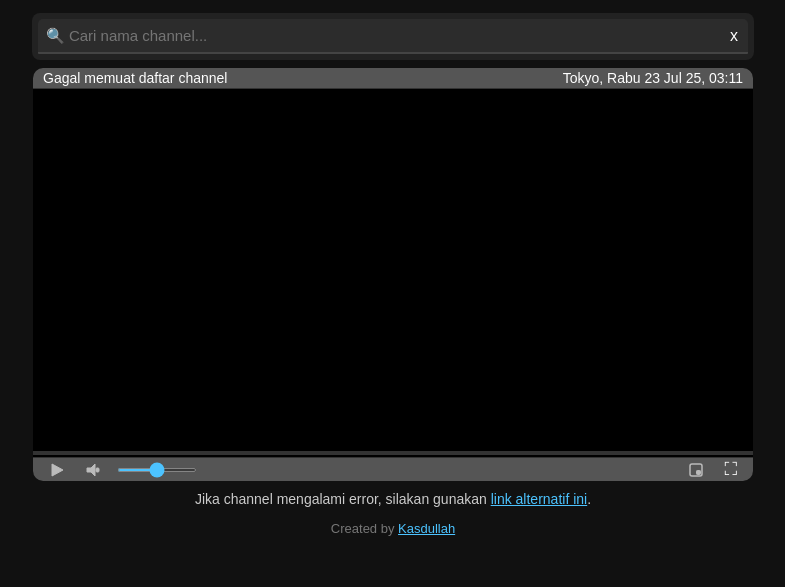
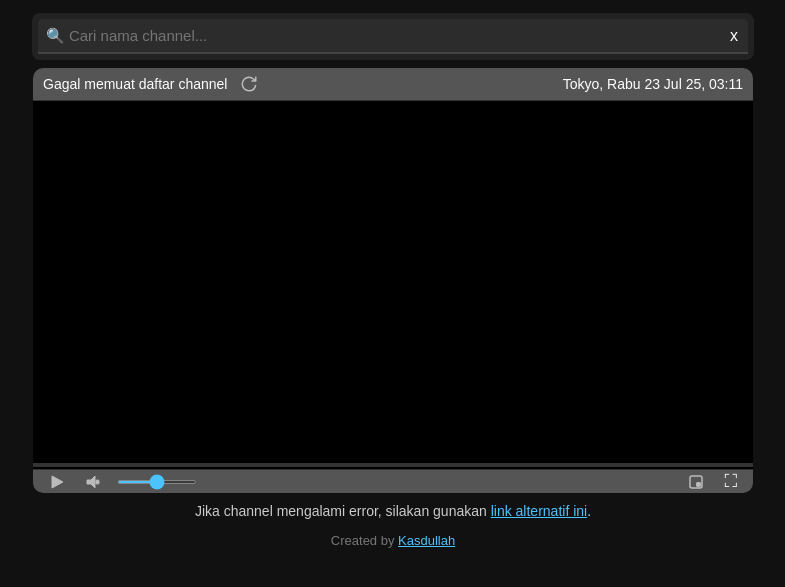
Before and after one commit to kasdullah/streaming-tv-jepang, a plain HTML site: page index.html in a window 1280 px wide. Shown: the part 49-636 px from the top of the page, without its empty margins (247-1032 px from the left). Drawn offline with nearby package versions, Linux system fonts and the light colour scheme; no server answers.

Commit message:
menambahkan fitur reload video player

```diff
--- a/index.html
+++ b/index.html
@@ -18,7 +18,18 @@
 
   <div class="media-wrapper">
     <div class="info-bar">
-      <div id="infoChannel">Channel: -</div>
+
+
+<div style="display:flex;align-items:center;">
+        <div id="infoChannel">Channel: -</div>
+        <button id="resetBtn" title="Reset Channel" class="btn-refresh" style="margin-left:8px;">
+          <svg width="18" height="18" viewBox="0 0 24 24" fill="none" style="vertical-align:middle;">
+            <path d="M21 3V8M21 8H16M21 8L18 5.29168C16.4077 3.86656 14.3051 3 12 3C7.02944 3 3 7.02944 3 12C3 16.9706 7.02944 21 12 21C16.2832 21 19.8675 18.008 20.777 14" stroke="#bbb" stroke-width="2" stroke-linecap="round" stroke-linejoin="round"></path>
+          </svg>
+        </button>
+      </div>
+
+
       <div id="infoClock">Jam Tokyo: -</div>
     </div>
 
@@ -61,6 +72,7 @@
           </svg>
         </button>
         <button id="fullscreenBtn" title="Fullscreen">⛶</button>
+
       </div>
     </div>
   </div>
--- a/script.js
+++ b/script.js
@@ -13,10 +13,13 @@ const video = document.getElementById('video');
     const channelList = document.getElementById('channelList');
     const infoChannel = document.getElementById('infoChannel');
     const infoClock = document.getElementById('infoClock');
+    const resetBtn = document.getElementById('resetBtn');
 
     let previousVolume = 0.5;
     let hls = new Hls();
     let channels = [];
+    let currentChannelUrl = '';
+    let currentChannelName = '';
 
     function updateTokyoClock() {
       const now = new Date();
@@ -163,6 +166,12 @@ const video = document.getElementById('video');
             document.querySelector('.icon-mute').style.display = 'none';
           }
         }
+        if (e.key === 'r' || e.key === 'R') {
+          e.preventDefault();
+          if (currentChannelUrl && currentChannelName) {
+            playStream(currentChannelUrl, currentChannelName);
+          }
+        }
       }
     });
 
@@ -199,6 +208,8 @@ const video = document.getElementById('video');
     }
 
     function playStream(url, name = '') {
+      currentChannelUrl = url;
+      currentChannelName = name;
       video.classList.add('buffering');
       // Reset bar biru dan posisi video ke awal sebelum load
       video.pause();
@@ -260,6 +271,12 @@ const video = document.getElementById('video');
       updateChannelList(channels);
     });
 
+    resetBtn.addEventListener('click', () => {
+      if (currentChannelUrl && currentChannelName) {
+        playStream(currentChannelUrl, currentChannelName);
+      }
+    });
+
 
     // Saat internet kembali, lanjutkan load video (buffer pink akan bertambah)
     window.addEventListener('online', () => {
--- a/style.css
+++ b/style.css
@@ -225,3 +225,21 @@ body {
        font-size: 24px;
        margin-top: -20px;
     }
+
+    .btn-refresh {
+  background: none;
+  border: none;
+  border-radius: 50%;
+  padding: 2px;
+  margin-left: 8px;
+  cursor: pointer;
+  width: 28px;
+  height: 28px;
+  display: flex;
+  align-items: center;
+  justify-content: center;
+  transition: background 0.2s;
+}
+.btn-refresh:hover {
+  background: #444;
+}
```
